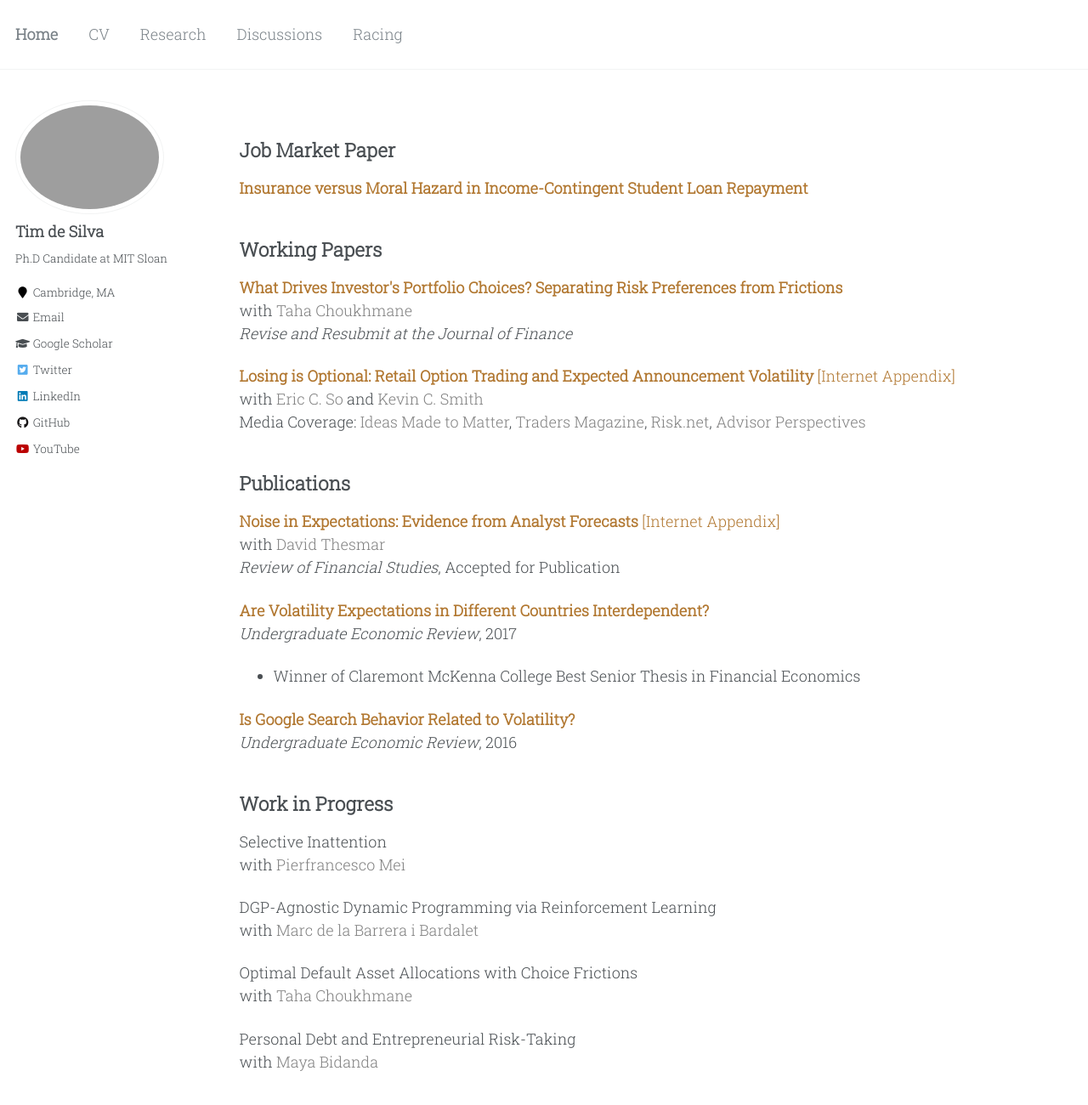
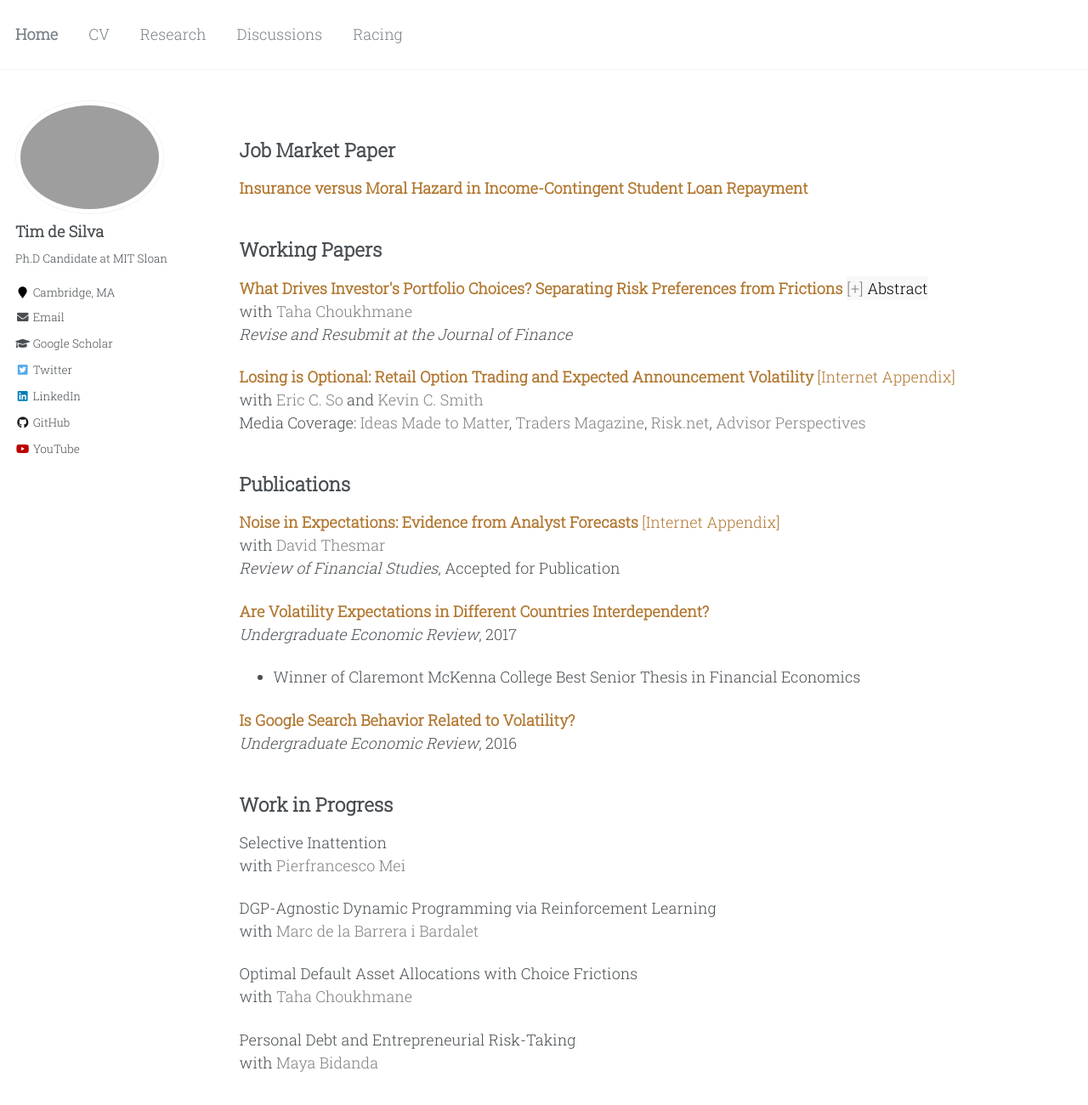
Before and after one commit to timhdesilva/timhdesilva.github.io, a Jekyll site: the page built from _pages/research.html, in a window 1280 px wide and 1400 px high. Shown: the top 1300 px of the window at 85% size. Built offline with Jekyll 4.4.1, drawn with Linux system fonts in a browser that asks for light colours.

Commit message:
abstract button text test

```diff
--- a/_pages/research.html
+++ b/_pages/research.html
@@ -6,33 +6,46 @@ author_profile: true
 ---
 
 
-<!-- These are your styles. Put these at the top of the template file. -->
+
+<!-----------------------------------------------------------STYLES---------------------------------------------------------------->
 <style>
-    details > summary {
-    list-style: none;
-    background-color: hsl(0, 0%, 90%);
-    width: fit-content;
-    cursor: pointer;
-    user-select: none;
-  }
-  details > summary::-webkit-details-marker {
-    display: none;
-  }
+    :root {
+      --abstract-button-gray: #f8f8f8;
+      --abstract-content-gray: #f1f1f1;
+    }
 
-  details > summary::before {
-    content: '[+] ';
-    color: hsl(0, 0%, 50%)
-  }
+    .abstract-button {
+      display: inline-flex;
+      align-items: center;
+      justify-content: center;
+      padding: 2px .5px;
+      margin: 0;
+      border: none;
+      background-color: var(--abstract-button-gray);
+      cursor: pointer;
+    }
 
-  details[open] > summary::before {
-    content: '[\2212] '
-  }
-  details > p {
-    background-color: hsl(0, 0%, 92.5%);
-    width: fit-content;
-    max-width: 200px; /* change this to width of expanded text */
-  }
-  </style>
+    .abstract-button::before {
+      content: '[+]\00a0';
+      color: hsl(0, 0%, 50%);
+    }
+
+    .abstract-button.active::before {
+      content: '[\2212]\00a0'
+    }
+
+    .abstract-content {
+      width: 400px; /* Change this value to change the width of the content box */
+      background-color: var(--abstract-content-gray);
+      padding: 10px;
+      display: none;
+    }
+
+    .abstract-content.show {
+      display: block;
+    }
+</style>
+
 
 
 <!-----------------------------------------------------------CONTENT---------------------------------------------------------------->
@@ -45,13 +58,13 @@ author_profile: true
 <h2 id="working-papers">Working Papers</h2>
 <p>
     <a style="text-decoration:none; color:rgb(177, 119, 48); font-weight:bold" href="http://timhdesilva.github.io/files/papers/preferences_frictions.pdf">What Drives Investor&#39;s Portfolio Choices? Separating Risk Preferences from Frictions</a>
-    <!-- <details>
-        <summary>Abstract</summary>
-        <p>TEST</p>
-    </details> -->
+    <button class="abstract-button" data-target="1">Abstract</button>
     <br>with <a style="text-decoration:none; color:gray" href="https://tahachoukhmane.com/">Taha Choukhmane</a>
     <br><em>Revise and Resubmit at the</em> <em>Journal of Finance</em>
 </p>
+<div id="1" class="abstract-content">
+    TEST
+</div>
 <p>
     <a style="text-decoration:none; color:rgb(177, 119, 48); font-weight:bold" href="http://timhdesilva.github.io/files/papers/losing_optional.pdf">Losing is Optional: Retail Option Trading and Expected Announcement Volatility</a> <a style="text-decoration:none; color:rgb(177, 119, 48)" href="http://timhdesilva.github.io/files/papers/losing_optional_appendix.pdf">[Internet Appendix]</a>
     <br>with <a style="text-decoration:none; color:gray" href="https://mitmgmtfaculty.mit.edu/eso/">Eric C. So</a> and <a style="text-decoration:none; color:gray" href="https://ksmith142.github.io/">Kevin C. Smith</a>
@@ -93,3 +106,20 @@ author_profile: true
     Personal Debt and Entrepreneurial Risk-Taking
     <br>with <a style="text-decoration:none; color:gray" href="https://www.mayabidanda.com/home">Maya Bidanda</a>
 </p>
+
+
+
+<!-----------------------------------------------------------SCRIPTS---------------------------------------------------------------->
+<script>
+    const abstractButtons = document.querySelectorAll('.abstract-button')
+
+    abstractButtons.forEach(abstractButton => {
+      abstractButton.addEventListener('click', (event) => {
+        const button = event.target
+        button.classList.toggle('active')
+        const abstractContentId = button.dataset.target
+        const abstractContent = document.getElementById(abstractContentId)
+        abstractContent.classList.toggle('show')
+      })
+    })
+</script>
```
